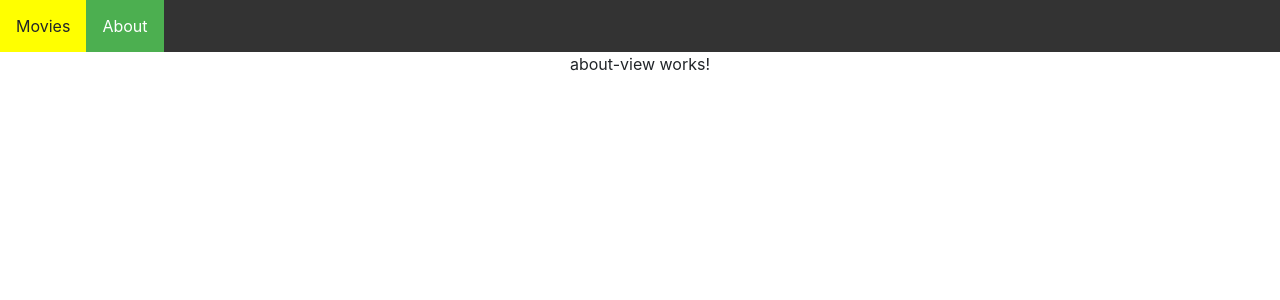
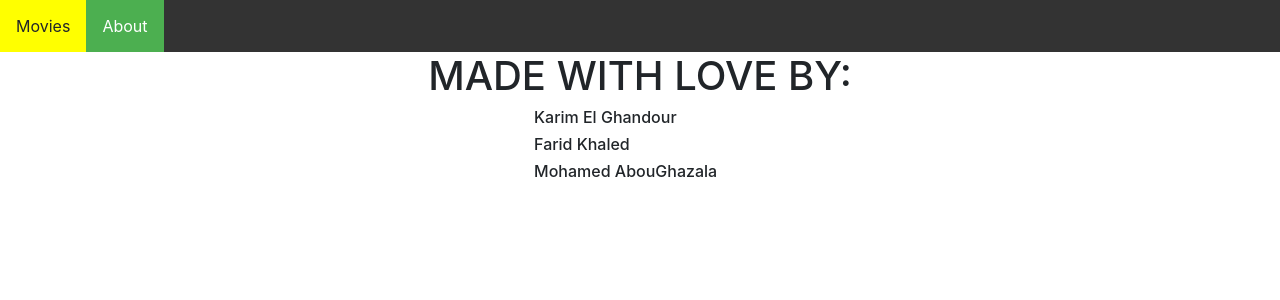
Before and after one commit to mohGhazala96/GoCinema, an Angular app in the folder frontend/: page /aboutview in a window 1280 px wide. Shown: the top 300 px of the page. Built offline with nearby package versions, Linux system fonts and the light colour scheme.

Commit message:
added about us

```diff
--- a/frontend/src/app/about-view/about-view.component.css
+++ b/frontend/src/app/about-view/about-view.component.css
@@ -0,0 +1,4 @@
+
+.center-container {
+    margin-left: 25%
+}
--- a/frontend/src/app/about-view/about-view.component.html
+++ b/frontend/src/app/about-view/about-view.component.html
@@ -1,3 +1,6 @@
-<p>
-  about-view works!
-</p>
+<h1> MADE WITH LOVE BY: </h1>
+<div class="center-container">
+  <h6> Karim El Ghandour </h6>
+  <h6> Farid Khaled </h6>
+  <h6> Mohamed AbouGhazala </h6>
+</div>
```
